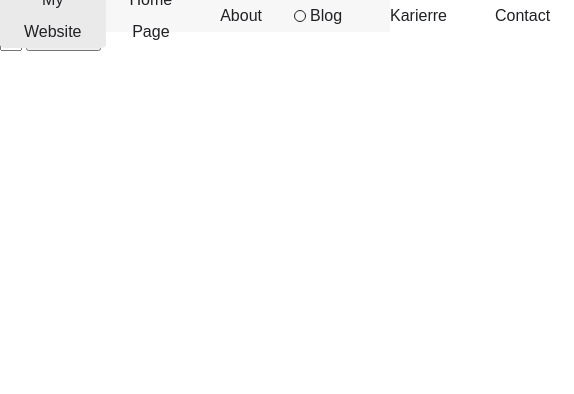
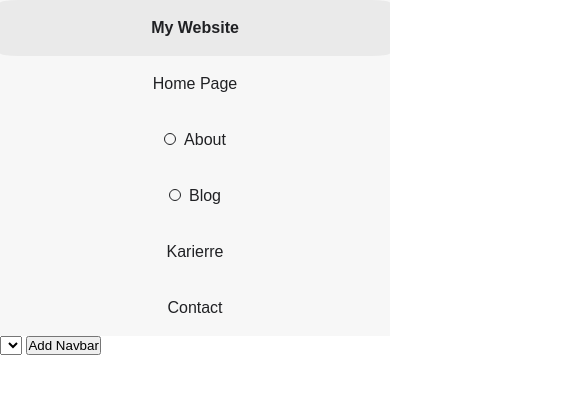
Before and after one commit to m0xai/pure-navbar, a website with bundled scripts: page index.html in a window 390 px wide. Shown: the whole page, 574 px wide, since content can reach past the window. Built offline with nearby package versions, Linux system fonts and the light colour scheme.

Commit message:
Change style of navbar on mobile devices

```diff
--- a/src/css/helper.css
+++ b/src/css/helper.css
@@ -28,6 +28,12 @@
   margin: 0;
   padding: 0;
   font-family: sans-serif;
+  box-sizing: border-box;
+}
+
+body {
+  height: 100%;
+  width: 100%;
 }
 
 nav li {
--- a/src/css/navbar.css
+++ b/src/css/navbar.css
@@ -1,3 +1,10 @@
+/*
+TODO:  Add a div to toggle navbar items when with under 768px;
+- Add z-index to stay in foreground
+- Position absolute to make independ
+
+*/
+
 @import url("helper.css");
 
 .hidden {
@@ -43,6 +50,10 @@
 }
 
 /* Seperate site name and other elements */
+.menu-list-wrapper > li:first-child {
+  font-weight: bold;
+}
+
 .menu-link:nth-child(2) {
   margin-left: auto;
 }
@@ -51,6 +62,8 @@
   display: none;
   position: absolute;
   background-color: var(--color-light-white);
+  box-shadow: 0px 10px 20px 0px var(--color-grey95);
+  z-index: 1;
 }
 
 .has-subnav::before {
@@ -58,6 +71,7 @@
   display: inline-block;
   position: absolute;
   top: 0.6rem;
+  left: 0;
   height: 10px;
   width: 10px;
   border-radius: 50%;
@@ -70,3 +84,38 @@
   filter: brightness(1.3);
   background-color: var(--color-light-blue);
 }
+
+@media (max-width: 768px) {
+  [data-key="header"] {
+    height: unset;
+  }
+
+  .nav-wrapper {
+    position: relative;
+    top: 0;
+  }
+
+  .menu-list-wrapper {
+    flex-direction: column;
+  }
+
+  .menu-list-wrapper a,
+  .menu-list-wrapper li,
+  .menu-list-wrapper ul {
+    width: 100%;
+  }
+
+  .menu-link:nth-child(2) {
+    margin-left: unset;
+  }
+
+  .menu-link a {
+    padding: 0.75rem;
+  }
+
+  .has-subnav::before {
+    position: relative;
+    left: -0.5rem;
+    top: 0;
+  }
+}
--- a/src/js/navbar.js
+++ b/src/js/navbar.js
@@ -1,27 +1,27 @@
 // Use this placeholder object to create nav elements
 const navItems = {
-  siteName: ['My Website', '/'],
-  home: ['Home Page', '/'],
-  about: ['About', '#'],
-  blog: ['Blog', '#'],
-  karierre: ['Karierre', '#'],
-  contact: ['Contact', '#'],
+  siteName: ["My Website", "/"],
+  home: ["Home Page", "/"],
+  about: ["About", "#"],
+  blog: ["Blog", "#"],
+  karierre: ["Karierre", "#"],
+  contact: ["Contact", "#"],
 };
 
 const subNavItems = {
   // data-attribute: ["innerText", "url"]
-  stepOne: ['Step One', '#'],
-  testingSubNav: ['Testing sub nav', '#'],
-  github: ['Github', 'https://github.com/m0xai'],
-  kerem: ['Kerem Zopcuk', 'https://keremz.de'],
+  stepOne: ["Step One", "#"],
+  testingSubNav: ["Testing sub nav", "#"],
+  github: ["Github", "https://github.com/m0xai"],
+  kerem: ["Kerem Zopcuk", "https://keremz.de"],
 };
 
 function createNavbar(parentKey, navItemsObj) {
-  createAndAttach(parentKey, 'nav', 'nav-wrapper', 'nav-wrapper');
-  createNavList('nav-wrapper', navItemsObj, 'parent');
+  createAndAttach(parentKey, "nav", "nav-wrapper", "nav-wrapper");
+  createNavList("nav-wrapper", navItemsObj, "parent");
 }
 
-createNavbar('header', navItems);
+createNavbar("header", navItems);
 
 // Create sub nav function takes parentKey, subItemsObj.
 // This function creates data id for every item .
@@ -29,35 +29,36 @@ createNavbar('header', navItems);
 //! Call this only if there should be a sub nav element
 // Subnavkey can be anything
 function createSubNav(parentKey, subItemsObj) {
-  createNavList(parentKey, subItemsObj, 'child');
+  createNavList(parentKey, subItemsObj, "child");
 }
 
-createSubNav('blog', subNavItems);
+createSubNav("blog", subNavItems);
+createSubNav("about", subNavItems);
 
 //* Helper Function: Create and attach an item to an parent element.
 function createAndAttach(parentKey, el, elKey, elClass) {
   const item = document.createElement(el);
   const parent = document.querySelector(`[data-key=${parentKey}]`);
-  item.setAttribute('data-key', elKey);
+  item.setAttribute("data-key", elKey);
   elClass ? item.classList.add(elClass) : null;
   parent.appendChild(item);
 }
 
 function addListener(el, sub) {
-  console.log('subdisp', sub.style.display);
-  el.addEventListener('click', () => {
-    console.log('hello');
+  console.log("subdisp", sub.style.display);
+  el.addEventListener("click", () => {
+    console.log("hello");
     toggleDisplay(el, sub);
   });
 }
 
 function toggleDisplay(el, sub) {
-  if (sub.style.display === 'none' || sub.style.display === '') {
-    sub.style.display = 'block';
-    el.style.backgroundColor = 'white';
+  if (sub.style.display === "none" || sub.style.display === "") {
+    sub.style.display = "block";
+    el.style.backgroundColor = "white";
   } else {
-    sub.style.display = 'none';
-    el.style.backgroundColor = 'unset';
+    sub.style.display = "none";
+    el.style.backgroundColor = "unset";
   }
 }
 
@@ -66,22 +67,27 @@ function toggleDisplay(el, sub) {
 //TODO: Divide this to new under functions like: createNavList_li
 function createNavList(parent, list, type) {
   const parentEl = getELFromKey(parent);
-  const ul = document.createElement('ul');
+  const ul = document.createElement("ul");
   // spare items of their type
-  if (type === 'parent') ul.classList.add('menu-list-wrapper');
-  if (type === 'child') {
-    parentEl.classList.add('has-subnav');
-    ul.classList.add('subnav-wrapper');
+  if (type === "parent") ul.classList.add("menu-list-wrapper");
+  if (type === "child") {
+    parentEl
+      .querySelector("a")
+      .querySelector("span")
+      .classList.add("has-subnav");
+    ul.classList.add("subnav-wrapper");
     addListener(parentEl, ul);
   }
   for (let prop in list) {
-    console.log('param: prop in for..in loop at createNavList');
-    const li = document.createElement('li');
-    li.classList.add('menu-link');
+    console.log("param: prop in for..in loop at createNavList");
+    const li = document.createElement("li");
+    li.classList.add("menu-link");
     li.dataset.key = prop;
-    const a = document.createElement('a');
-    a.innerText = list[prop][0];
+    const a = document.createElement("a");
     a.href = list[prop][1];
+    const span = document.createElement("span");
+    span.innerText = list[prop][0];
+    a.appendChild(span);
     li.appendChild(a);
     ul.appendChild(li);
   }
```
